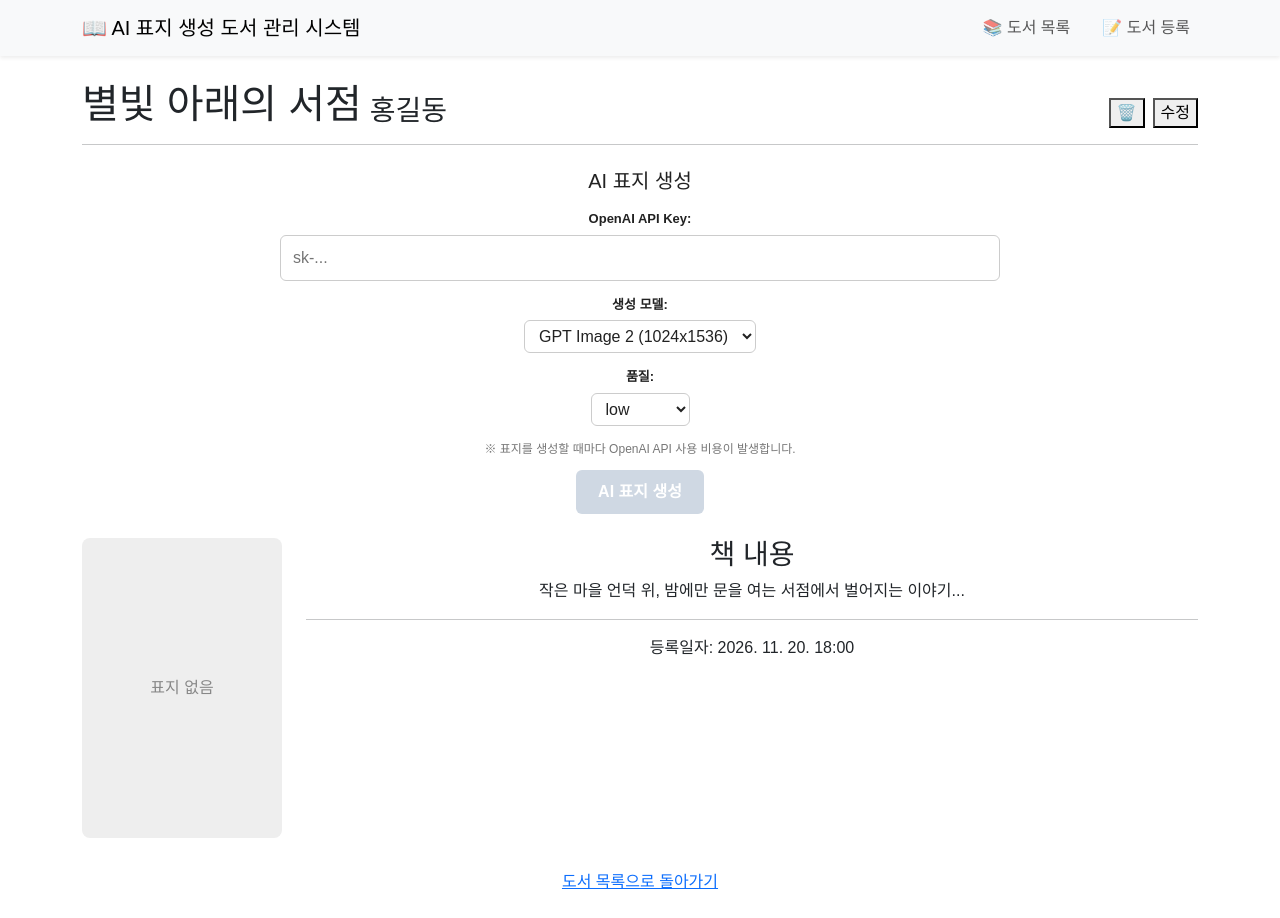
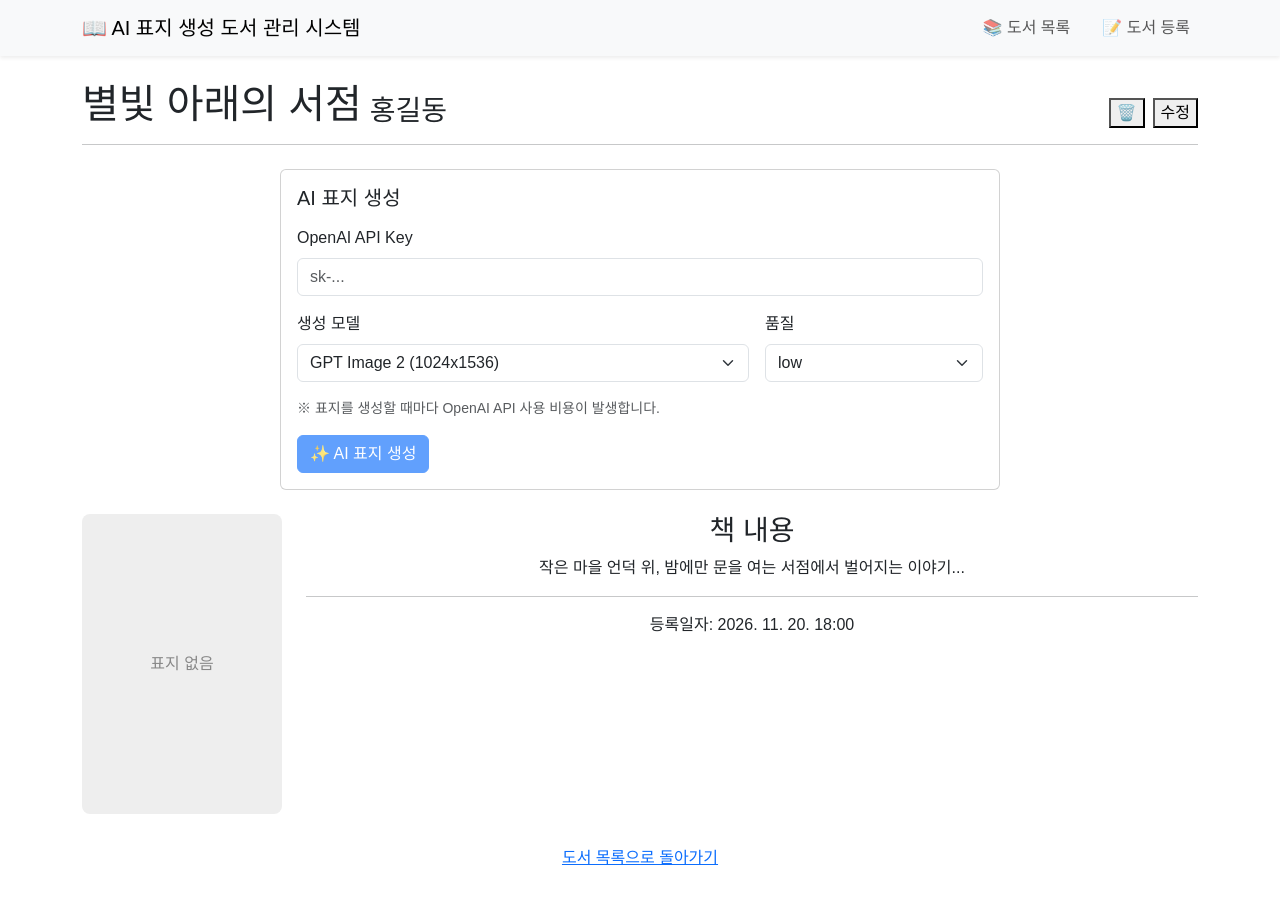
Before and after one commit to Jun0913/Mini-Project-4, a React (Vite) app: page /books/1 in a window 1280 px wide. After the commit the page ends 894 px from the top, so only its background shows below. Built offline with nearby package versions, Linux system fonts and the light colour scheme; data requests are answered from the project's data file; a web font is replaced by a local one.

Commit message:
CoverGenerator 디자인 수정

```diff
--- a/src/components/CoverGenerator.jsx
+++ b/src/components/CoverGenerator.jsx
@@ -1,6 +1,5 @@
 import { useState } from "react";
 import { API_URL } from "../api/books";
-import "./CoverGenerator.css";
 
 const OPENAI_URL = "https://api.openai.com/v1/images/generations";
 
@@ -94,14 +93,16 @@ export default function CoverGenerator({ book, onGenerated }) {
   };
 
   return (
-    <section className="cg">
-      <h3 className="cg-title">AI 표지 생성</h3>
+    <section className="card mx-auto my-4" style={{ maxWidth: 720 }}>
+      <div className="card-body">
+        <h2 className="h5 card-title mb-3">AI 표지 생성</h2>
 
-      <div className="cg-field">
-        <label htmlFor="cg-key">OpenAI API Key:</label>
+        <div className="mb-3">
+          <label htmlFor="cg-key" className="form-label">OpenAI API Key</label>
           <input
             id="cg-key"
             type="password"
+            className="form-control"
             placeholder="sk-..."
             value={apiKey}
             onChange={(e) => setApiKey(e.target.value)}
@@ -109,36 +110,55 @@ export default function CoverGenerator({ book, onGenerated }) {
           />
         </div>
 
-      <div className="cg-field">
-        <label htmlFor="cg-model">생성 모델:</label>
-        <select id="cg-model" value={modelValue} onChange={(e) => setModelValue(e.target.value)}>
+        <div className="row g-3 mb-3">
+          <div className="col-sm-8">
+            <label htmlFor="cg-model" className="form-label">생성 모델</label>
+            <select
+              id="cg-model"
+              className="form-select"
+              value={modelValue}
+              onChange={(e) => setModelValue(e.target.value)}
+            >
               {MODEL_OPTIONS.map((o) => (
                 <option key={o.value} value={o.value}>{o.label}</option>
               ))}
             </select>
           </div>
-
-      <div className="cg-field">
-        <label htmlFor="cg-quality">품질:</label>
-        <select id="cg-quality" value={quality} onChange={(e) => setQuality(e.target.value)}>
+          <div className="col-sm-4">
+            <label htmlFor="cg-quality" className="form-label">품질</label>
+            <select
+              id="cg-quality"
+              className="form-select"
+              value={quality}
+              onChange={(e) => setQuality(e.target.value)}
+            >
               {QUALITY_OPTIONS.map((q) => (
                 <option key={q} value={q}>{q}</option>
               ))}
             </select>
           </div>
+        </div>
 
-      <p className="cg-notice">※ 표지를 생성할 때마다 OpenAI API 사용 비용이 발생합니다.</p>
+        <p className="form-text">※ 표지를 생성할 때마다 OpenAI API 사용 비용이 발생합니다.</p>
 
         <button
           type="button"
-        className="cg-button"
+          className="btn btn-primary"
           onClick={handleGenerateCover}
           disabled={loading || !apiKey.trim()}
         >
-        {loading ? "생성 중..." : "AI 표지 생성"}
+          {loading ? (
+            <>
+              <span className="spinner-border spinner-border-sm me-2" aria-hidden="true" />
+              생성 중...
+            </>
+          ) : (
+            "✨ AI 표지 생성"
+          )}
         </button>
 
-      {error && <p className="cg-error" role="alert">{error}</p>}
+        {error && <div className="alert alert-danger mt-3 mb-0" role="alert">{error}</div>}
+      </div>
     </section>
   );
 }
```
Lines whose indentation alone changed are shown as unchanged.
